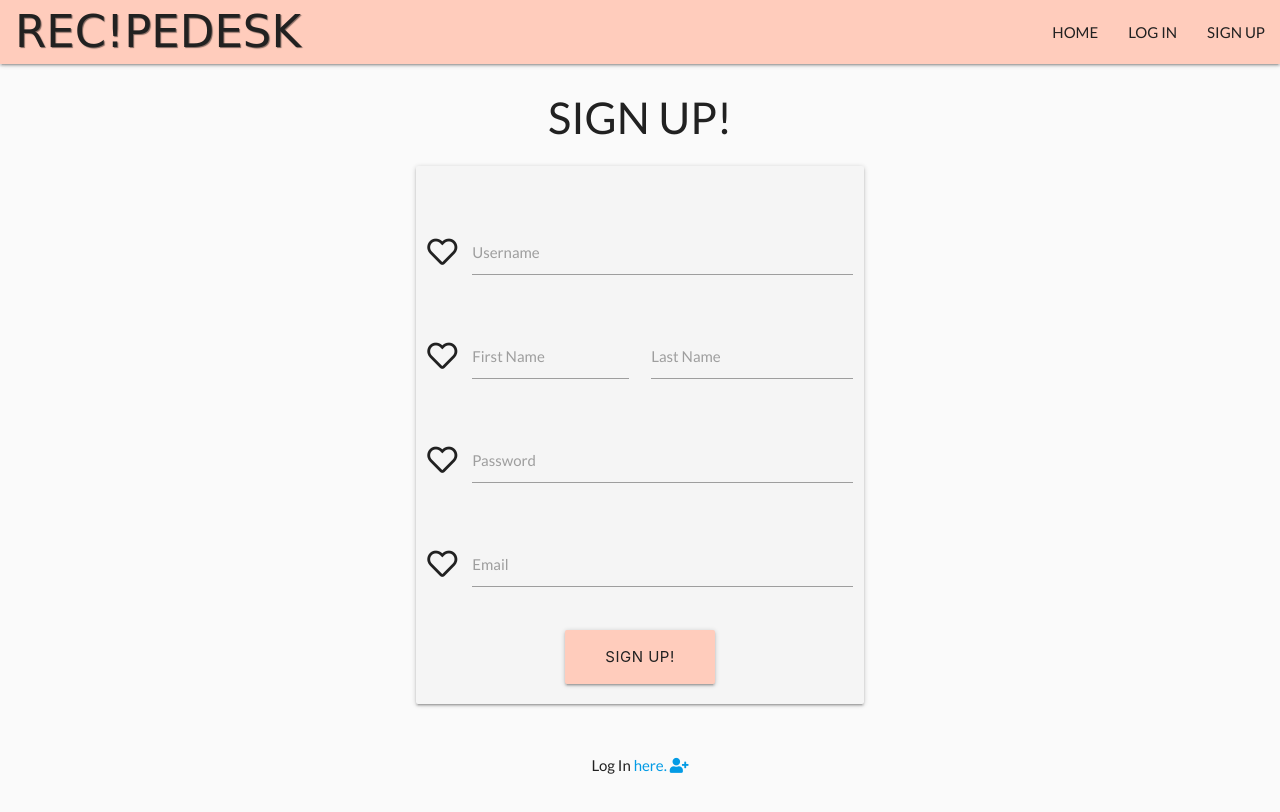
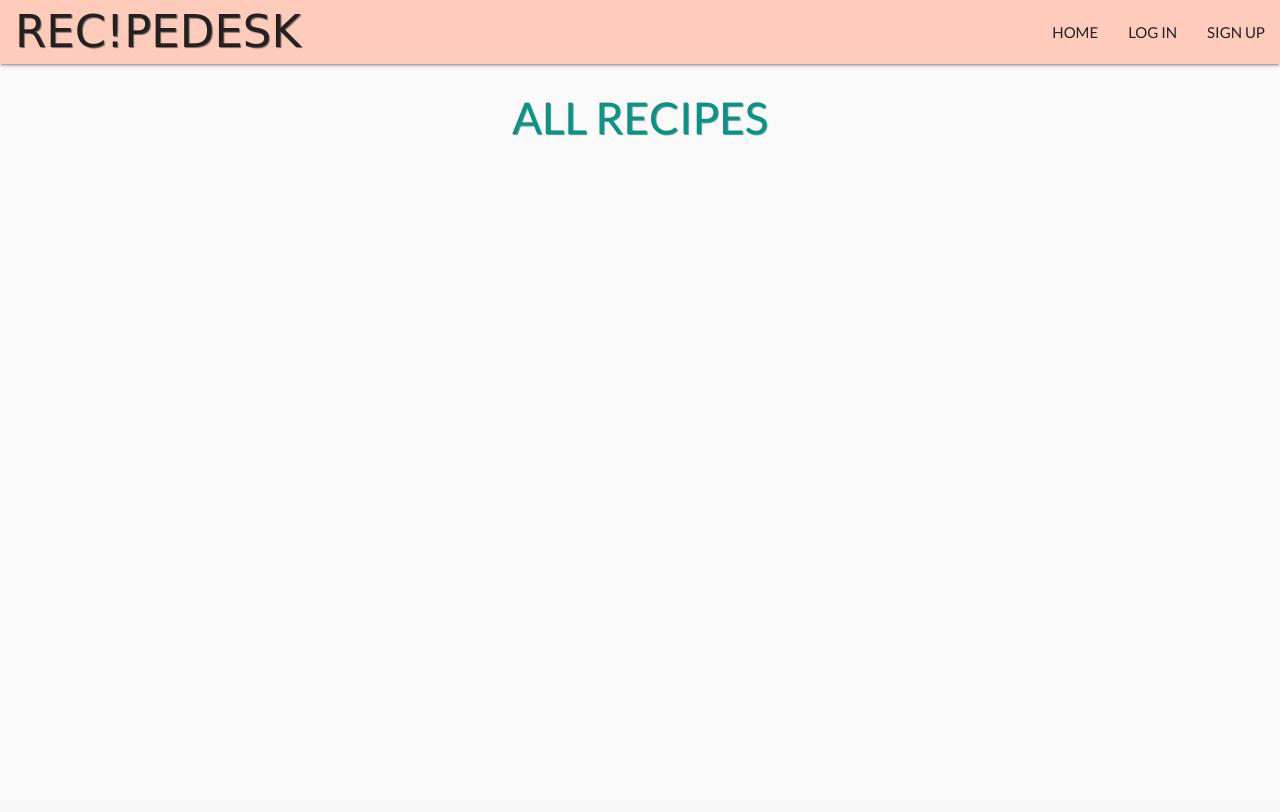
Before and after one commit to patosorio/recipes-desk, a Flask app: page /sign_up in a window 1280 px wide. After the commit the page ends 136 px from the top, so only its background shows below. Run offline with Flask 2, Linux system fonts and the light colour scheme; some libraries are stand-ins or nearby versions; some web fonts are replaced.

Commit message:
Last updates commit

```diff
--- a/app.py
+++ b/app.py
@@ -24,7 +24,6 @@
     libraries = mongo.db.libraries.find().sort("library_name", 1)
     return render_template(
         "recipes.html", recipes=recipes, libraries=libraries)
-
 
 
 @app.route("/recipe_info/<recipe_id>")
@@ -60,7 +59,7 @@
         # new user to session cookie
         session["user"] = request.form.get("username").lower()
         flash("Welcome to Rec!pe-Desk!")
-    return render_template("sign_up.html")
+    return render_template("recipes.html")
 
 
 @app.route("/login", methods=["GET", "POST"])
@@ -72,18 +71,19 @@
 
         if existing_user:
             # check password hash
-            if check_password_hash(
-                existing_user["password"], request.form.get("password")):
+            if check_password_hash(existing_user["password"], request.form.get(
+                "password")):
                 # set session cookie to the current user
                 session['user'] = request.form.get("username").lower()
-                flash("Welcome, {}".format(
-                    request.form.get("username")))
-                return redirect(url_for('my_recipes', username=session['user']))
+                flash("Welcome, {}".format(request.form.get("username")))
+                recipes = list(mongo.db.recipes.find())
+                libraries = mongo.db.libraries.find().sort("library_name", 1)
+                return render_template(
+                    "recipes.html", recipes=recipes, libraries=libraries)
             else:
                 # invalid password
                 flash("Incorrect password or username.")
                 return redirect(url_for('login'))
-
         else:
             # username doesn't exist
             flash("Incorrect password or username.")
@@ -96,8 +96,10 @@
 def logout():
     flash("You have been logged out")
     session.pop('user')
-    return redirect(url_for("get_recipes"))
-
+    recipes = list(mongo.db.recipes.find())
+    libraries = mongo.db.libraries.find().sort("library_name", 1)
+    return render_template(
+        "recipes.html", recipes=recipes, libraries=libraries)
 
 
 @app.route("/my_recipes/<username>")
@@ -107,16 +109,14 @@
     username = mongo.db.users.find_one(
         {"username": session["user"]})["username"]
     if session["user"]:
-        return render_template("my_recipes.html", username=username, recipes=user_recipes)
-
-    return redirect(url_for('login'))
-
+        return render_template(
+            "my_recipes.html", username=username, recipes=user_recipes)
+    return redirect(url_for('login.html'))
 
 
 @app.route("/add_recipe", methods=["GET", "POST"])
 def add_recipe():
     if request.method == "POST":
-
         # CHECK if recipe exist
         existing_recipe = mongo.db.recipes.find_one(
             {"recipe_name": request.form.get("recipe_name").lower()},
@@ -134,12 +134,13 @@
                 "cook_time": request.form.get("cook_time"),
                 "servings": request.form.get("servings"),
                 "publish": publish,
-                "recipe_ingredients": request.form.getlist("recipe_ingredients"),
+                "recipe_ingredients": request.form.getlist(
+                    "recipe_ingredients"),
                 "steps": request.form.get("steps")
             }
             mongo.db.recipes.insert_one(recipe)
             flash("Your recipe book has been updated!")
-
+            return render_template("add_recipe.html")
     return render_template("add_recipe.html")
 
 
@@ -183,7 +184,8 @@
 
     recipe = mongo.db.recipes.find_one({"_id": ObjectId(recipe_id)})
     libraries = mongo.db.libraries.find().sort("library_name", 1)
-    return render_template("edit_recipe.html", recipe=recipe, libraries=libraries)
+    return render_template(
+        "edit_recipe.html", recipe=recipe, libraries=libraries)
 
 
 @app.route("/delete_recipe/<recipe_id>")
@@ -195,7 +197,6 @@
         {"$pull": {"saved": ObjectId(recipe_id)}})
     flash("Recipe Successfully Deleted")
     return my_recipes(username)
-
 
 
 @app.route("/my_saved/<username>")
--- a/templates/base.html
+++ b/templates/base.html
@@ -44,6 +44,7 @@
           <!--mobile nav-->
         <ul class="sidenav" id="mobile-demo">
             <li><a href="{{ url_for('get_recipes') }}" class="grey-text text-darken-4">HOME</a></li>
+            <li><a href="{{ url_for('get_recipes') }}" class="grey-text text-darken-4">HOME</a></li>
             {% if session.user %}
                 <li><a href="{{ url_for('my_recipes', username=session['user']) }}" class="grey-text text-darken-4">MY RECIPES</a></li>
                 <li><a href="{{ url_for('add_recipe') }}" class="grey-text text-darken-4"><i class="fas fa-plus"></i></a></li>
--- a/templates/my_recipes.html
+++ b/templates/my_recipes.html
@@ -1,7 +1,7 @@
 {% extends "base.html" %}
 {% block content %}
 
-<h3 class="center-align grey-text text-darken-4">My recipes</h3>
+<h3 class="center-align teal-text uppercase bold">MY RECIPES</h3>
 
 {% for recipe in recipes %}
         <div class="row">
--- a/templates/my_saved.html
+++ b/templates/my_saved.html
@@ -1,7 +1,7 @@
 {% extends "base.html" %}
 {% block content %}
 
-<h3 class="center-align grey-text text-darken-4">Favorite Recipes</h3>
+<h3 class="center-align teal-text uppercase bold">SAVED RECIPES</h3>
 
 {% for recipe in recipes %}
 <div class="row">
--- a/templates/recipes.html
+++ b/templates/recipes.html
@@ -1,7 +1,7 @@
 {% extends "base.html" %}
 {% block content %}
 
-<h3 class="center-align teal-text uppercase bold">All Recipes</h3>
+<h3 class="center-align teal-text uppercase bold">ALL RECIPES</h3>
 
     {% for recipe in recipes %}
         {% if recipe.publish == "yes" %}
@@ -24,22 +24,6 @@
                                 <a id="" href="{{ url_for('edit_recipe', recipe_id=recipe._id) }}"><i class="far fa-edit"></i></a>
                                 <a id="" href="{{ url_for('delete_recipe', recipe_id=recipe._id) }}"><i class="far fa-trash-alt"></i></a>
                                 <a id="" href="{{ url_for('add_library', recipe_id=recipe._id) }}"><i class="far fa-bookmark"></i></a>
-                                <a id="" class="btn modal-trigger" href="#modal1"><i class="far fa-bookmark"></i></a>
-                                <div id="modal1" class="modal">
-                                    <div class="modal-content">
-                                        <form class="col s12" method="POST" action="{{ url_for('add_library', recipe_id=recipe._id) }}">
-                                            <div class="input-field col s12">
-                                                <select id="library_name" name="library_name">
-                                                    {% for library in libraries %}
-                                                            <option value="">{{ library.library_name }}</option>
-                                                    {% endfor %}
-                                                </select>
-                                                <label for="library_name">Add to a library?</label>
-                                            </div>
-                                            <button type="submit" class="btn waves-effect waves-green btn-flat">Add to library</button>
-                                        </form>
-                                    </div>
-                                </div>
                                 {% endif %}
                             {% else %}
                                 <a href="{{ url_for('login') }}" class="lowercase underline grey-text text-darken-4">Created by_ {{ recipe.created_by }}</a>
```
Also changed, not shown: templates/add_recipe.html (+3 -13 lines), templates/edit_recipe.html (+0 -11 lines), templates/recipe_info.html (+14 -10 lines), README.md.
